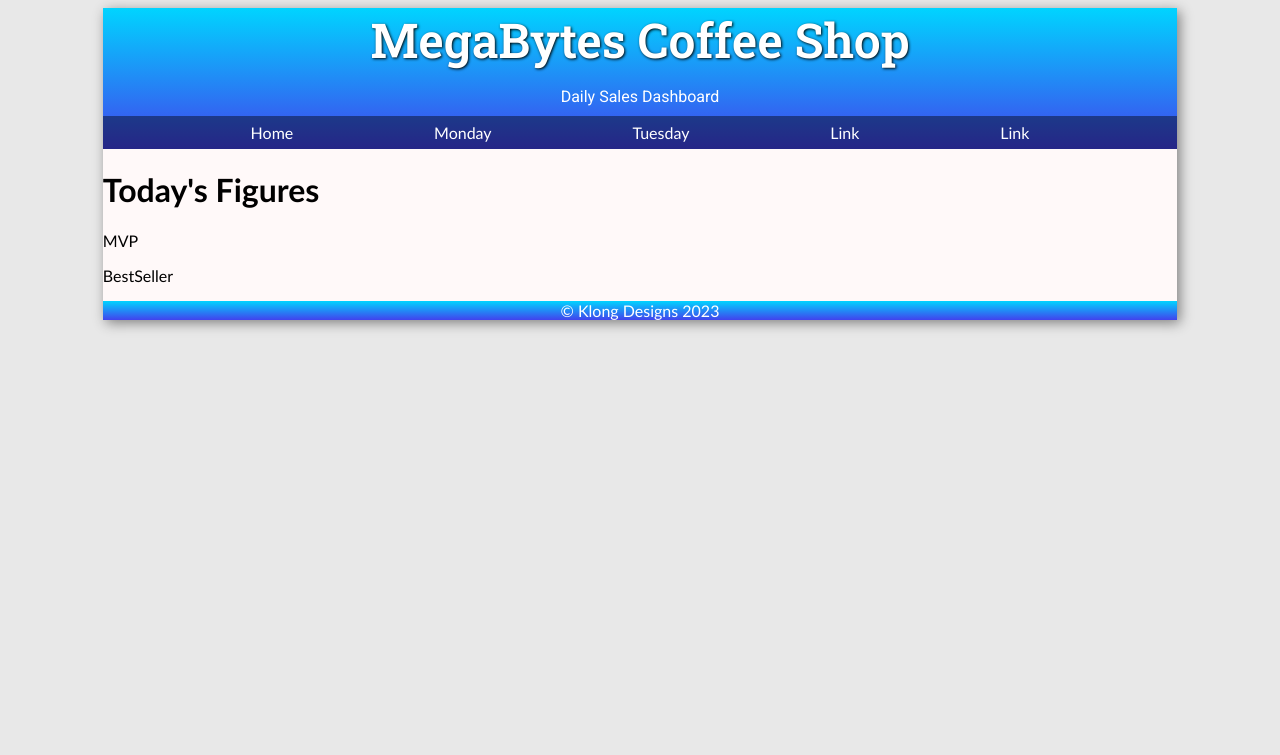
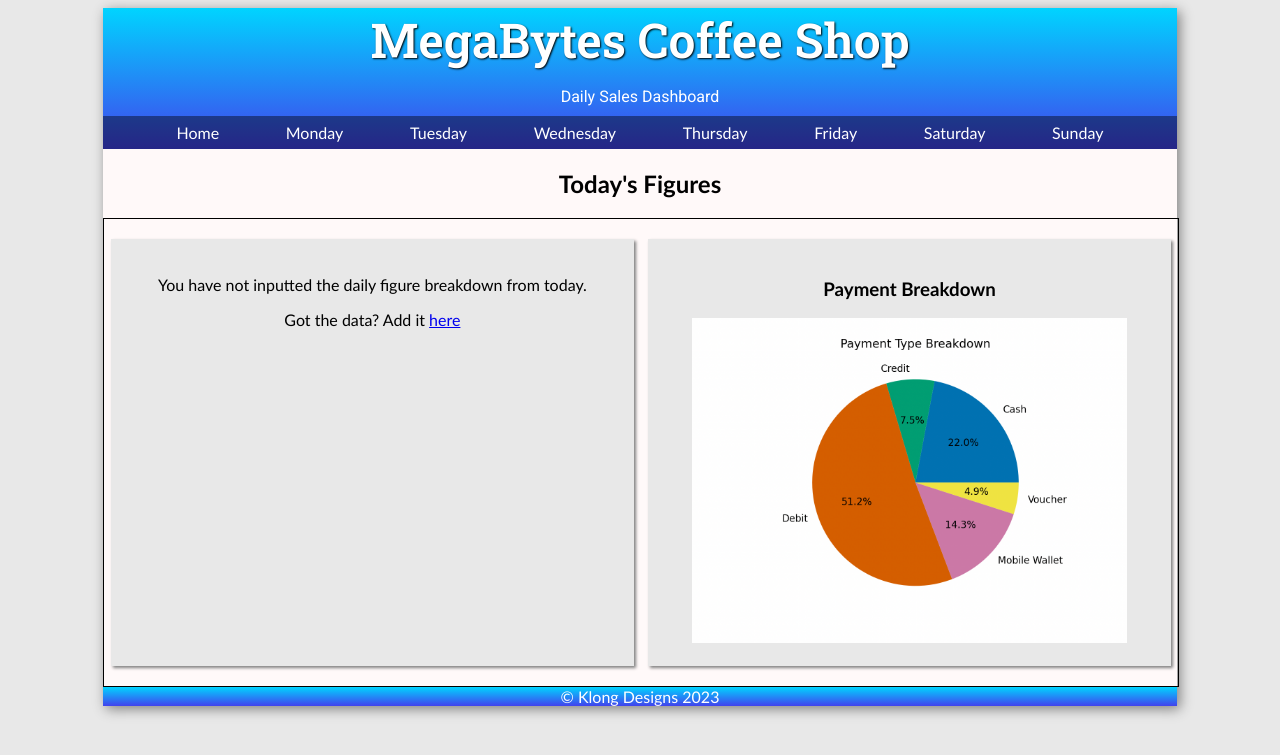
Before and after one commit to uglyfish1991/final_project_test, a Flask app: page /tuesday in a window 1280 px wide. Shown: the top 755 px of the page. Run offline with Flask 3, Linux system fonts and the light colour scheme.

Commit message:
added charts

```diff
--- a/food_list.py
+++ /dev/null
@@ -1 +0,0 @@
-foods = ["apples", "bananas", "orange"]
--- a/website/static/css/style.css
+++ b/website/static/css/style.css
@@ -18,8 +18,12 @@ header, footer{
 header h1{
     font-family: 'Roboto Slab', serif;
     font-size: 3rem;
-    text-shadow: 1px 1px 3px black;
+    text-shadow: 1px 1px 2px black;
     margin: 0px;
+}
+
+h2, h3{
+    text-align: center;
 }
 
 header p{
@@ -84,6 +88,11 @@ button{
     margin-top: 20px;
 }
 
+button:hover{
+    background-color: green;
+    cursor: pointer;
+}
+
 .weekly-summary{
     display: flex;
     flex-wrap: wrap;
@@ -127,3 +136,23 @@ button{
 .graph-box{
     width: 100%;
 }
+
+.day-columns{
+    display: flex;
+    width:100%;
+    border: solid 1px black;
+    justify-content: space-evenly;
+}
+
+.col{
+    width:45%;
+    margin: 20px auto;
+    background-color: rgb(232, 232, 232);
+    padding: 20px;
+    box-shadow: 2px 2px 3px grey;
+    text-align: center;
+}
+
+.col > img {
+    width:90%;
+}
--- a/website/templates/base.html
+++ b/website/templates/base.html
@@ -17,8 +17,11 @@
                 <a href="{{ url_for('my_view.home')}}">Home</a>
                 <a href="{{ url_for('my_view.monday')}}">Monday</a>
                 <a href="{{ url_for('my_view.tuesday')}}">Tuesday</a>
-                <a href="#"> Link</a>
-                <a href="#"> Link</a>
+                <a href="{{ url_for('my_view.wednesday')}}">Wednesday</a>
+                <a href="{{ url_for('my_view.thursday')}}">Thursday</a>
+                <a href="{{ url_for('my_view.friday')}}">Friday</a>
+                <a href="{{ url_for('my_view.saturday')}}">Saturday</a>
+                <a href="{{ url_for('my_view.sunday')}}">Sunday</a>
             </nav>
         </header>
         <div>
--- a/website/templates/days.html
+++ b/website/templates/days.html
@@ -2,14 +2,34 @@
 
 {% block content %}
 
-<h1>Today's Figures</h1>
-    <p>MVP
-        {{ figures.mvp }}
-    </p>
+<h2>Today's Figures</h2>
 
-    <p> BestSeller
-        {{ figures.bestseller}}
-    </p>
+<div class="day-columns">
+    <div class="col">
+        {% if figures %}
+        <p><h4>MVP</h4>
+            {{ figures.mvp }}
+        </p>
 
+        <p> <h4>BestSeller</h4>
+            {{ figures.bestseller}}
+        </p>
+        <p><h4>Profit</h4>
+            {{ figures.money_made }}
+        </p>
+
+        <p> <h4>Worstseller</h4>
+            {{ figures.worstseller}}
+        </p>
+        {% else %}
+        <p> You have not inputted the daily figure breakdown from today.</p>
+        <p>Got the data? Add it <a href="{{url_for('my_view.home')}}">here</a></p>
+        {% endif %}
+    </div>
+    <div class="col">
+        <h3>Payment Breakdown</h3>
+        <img src="{{url_for('static', filename='images/pie_chart.png')}}">
+    </div>
+</div>
 
 {% endblock %}
--- a/website/templates/index.html
+++ b/website/templates/index.html
@@ -2,6 +2,9 @@
 
 {% block content %}
 
+{% if message %}
+<p class="error_mes">{{message}}</p>
+{% endif %}
 <details>
 
     <summary> Expand to Input Data</summary>
--- a/website/views.py
+++ b/website/views.py
@@ -23,6 +23,7 @@ my_view = Blueprint("my_view", __name__)
 
 @my_view.route("/")
 def home():
+    message = request.args.get("message", None)
     salesfigures_list = Salesfigures.query.all()
     if len(salesfigures_list)>0:
         df = pd.DataFrame([(r.id, r.money_made, r.biggest_spend, r.bestseller, r.worstseller, r.mvp ) for r in salesfigures_list], columns=['id', 'Profit', "Biggest Spend", "Bestseller", "Worstseller", "MVP"])
@@ -38,25 +39,33 @@ def home():
 
         days = [id_to_day.get(r.id) for r in salesfigures_list]
         profit = df["Profit"].values
+        plt.style.use('ggplot')
         plt.scatter(days,profit)
+        plt.title("Weekly Takings")
+        plt.xlabel("Day")
+        plt.ylabel("Income")
         plt.savefig('website/static/images/main_plot.png')
 
-        return render_template("index.html", salesfigures_list=salesfigures_list, mvp_name=mvp_name, max_spend = max_spend, bestseller = bestseller, worstseller = worstseller, biggest_spend=biggest_spend, biggest_spend_day=biggest_spend_day)
+        return render_template("index.html", salesfigures_list=salesfigures_list, mvp_name=mvp_name, max_spend = max_spend, bestseller = bestseller, worstseller = worstseller, biggest_spend=biggest_spend, biggest_spend_day=biggest_spend_day, message=message)
     else:
-        return render_template("index.html", salesfigures_list = salesfigures_list)
+        return render_template("index.html", salesfigures_list = salesfigures_list, message=message)
 
 
 @my_view.route("/add", methods=["POST"])
 def add():
-    money_made = request.form.get("money_made", type = float)
-    biggest_spend = request.form.get("biggest_spend", type = float)
-    bestseller = request.form.get("bestseller")
-    worstseller = request.form.get("worstseller")
-    mvp = request.form.get("mvp")
-    new_salesfigures = Salesfigures(money_made = money_made, biggest_spend=biggest_spend, bestseller=bestseller, worstseller=worstseller, mvp=mvp)
-    db.session.add(new_salesfigures)
-    db.session.commit()
-    return redirect(url_for("my_view.home"))
+    try:
+        money_made = request.form.get("money_made", type = float)
+        biggest_spend = request.form.get("biggest_spend", type = float)
+        bestseller = request.form.get("bestseller")
+        worstseller = request.form.get("worstseller")
+        mvp = request.form.get("mvp")
+        new_salesfigures = Salesfigures(money_made = money_made, biggest_spend=biggest_spend, bestseller=bestseller, worstseller=worstseller, mvp=mvp)
+        db.session.add(new_salesfigures)
+        db.session.commit()
+        return redirect(url_for("my_view.home"))
+    except:
+        message = "There was an error adding your record. Ensure all values are entered"
+        return redirect(url_for("my_view.home", message=message))
 
 @my_view.route("/monday")
 def monday():
@@ -68,6 +77,30 @@ def tuesday():
     figures = Salesfigures.query.filter_by(id=2).first()
     return render_template("days.html", figures = figures)
 
+@my_view.route("/wednesday")
+def wednesday():
+    figures = Salesfigures.query.filter_by(id=3).first()
+    return render_template("days.html", figures = figures)
+
+@my_view.route("/thursday")
+def thursday():
+    figures = Salesfigures.query.filter_by(id=4).first()
+    return render_template("days.html", figures = figures)
+
+@my_view.route("/friday")
+def friday():
+    figures = Salesfigures.query.filter_by(id=5).first()
+    return render_template("days.html", figures = figures)
+
+@my_view.route("/saturday")
+def saturday():
+    figures = Salesfigures.query.filter_by(id=6).first()
+    return render_template("days.html", figures = figures)
+
+@my_view.route("/sunday")
+def sunday():
+    figures = Salesfigures.query.filter_by(id=7).first()
+    return render_template("days.html", figures = figures)
 # @my_view.route("/generate")
 # def generate():
 #     results = Salesfigures.query.all()
```
Also changed, not shown: website/models.py (+5 -5 lines), instance/db.sqlite, website/static/images/main_plot.png, website/static/images/pie_chart.png (added), website/static/images/plot.png (deleted), 2 other files.
